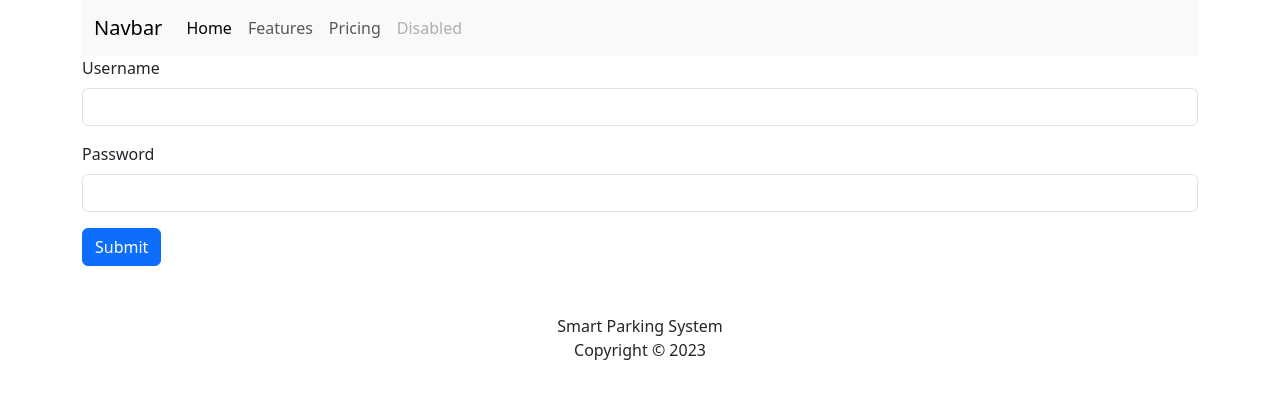
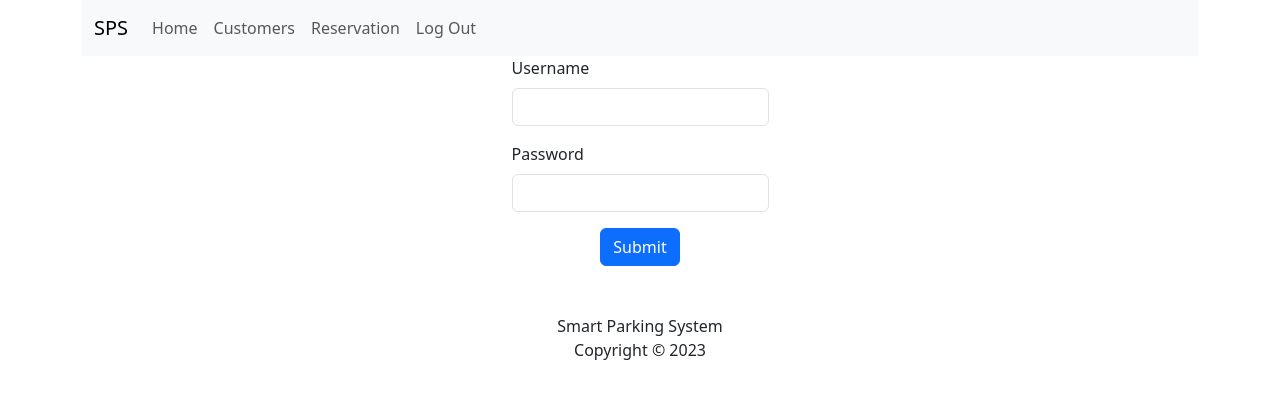
Before and after one commit to noctwilliam/SPS, a PHP site: page /login.php in a window 1280 px wide. Shown: the top 399 px of the page. Run offline with PHP 8.4, Linux system fonts and the light colour scheme; a stand-in replaces the project's code that opens the database connection.

Commit message:
230119
- added logout which redirects to login page
- added index

```diff
--- a/header.php
+++ b/header.php
@@ -1,3 +1,12 @@
+<?php
+	function active($current_page){
+		$url_array =  explode('/', $_SERVER['REQUEST_URI']);
+		$url = end($url_array);
+		if ($current_page == $url) {
+			echo 'active';
+		}
+	}
+?>
 <!DOCTYPE html>
 <html lang="en">
 
@@ -16,16 +25,16 @@
 	<div class="container">
 		<nav class="navbar navbar-expand-lg bg-body-tertiary">
 			<div class="container-fluid">
-				<a class="navbar-brand" href="#">Navbar</a>
+				<a class="navbar-brand" href="#">SPS</a>
 				<button class="navbar-toggler" type="button" data-bs-toggle="collapse" data-bs-target="#navbarNavAltMarkup" aria-controls="navbarNavAltMarkup" aria-expanded="false" aria-label="Toggle navigation">
 					<span class="navbar-toggler-icon"></span>
 				</button>
 				<div class="collapse navbar-collapse" id="navbarNavAltMarkup">
 					<div class="navbar-nav">
-						<a class="nav-link active" aria-current="page" href="#">Home</a>
-						<a class="nav-link" href="#">Features</a>
-						<a class="nav-link" href="#">Pricing</a>
-						<a class="nav-link disabled">Disabled</a>
+						<a class="nav-link <?php active('index.php') ?>" aria-current="page" href="#">Home</a>
+						<a class="nav-link <?php active('customer.php') ?>" href="#">Customers</a>
+						<a class="nav-link <?php active('reservation.php') ?>" href="#">Reservation</a>
+						<a class="nav-link" href="logout.php">Log Out</a>
 					</div>
 				</div>
 			</div>
--- a/login.php
+++ b/login.php
@@ -1,4 +1,5 @@
 <?php
+	session_start();
 	include_once('connect.php');
 	include_once('header.php');
 
@@ -12,7 +13,7 @@
 			$data = htmlspecialchars($data);
 			return $data;
 		}
-		$password = sanitize($password);
+		// $password = sanitize($password);
 
 		/**
 		 * Verify a password against a stored hash
@@ -36,7 +37,7 @@
 		$count = $result -> num_rows;
 		$stmt -> close();
 
-		if ($count == 1 && verify_password($password, $row['password'])) {
+		if ($count == 1) {
 			$_SESSION['admin'] = $row['adminID'];
 			header('location: index.php');
 		} else {
@@ -51,17 +52,19 @@
 
 ?>
 <div class="row">
-	<div class="col-12 mx-auto">
-		<form method="POST">
+	<div class="col-12 d-flex justify-content-center">
+		<form method="POST" action="">
 			<div class="mb-3">
 				<label for="exampleInputEmail1" class="form-label">Username</label>
-				<input type="username" name="username" class="form-control" aria-describedby="emailHelp">
+				<input type="username" name="username" class="form-control" aria-describedby="email">
 			</div>
 			<div class="mb-3">
 				<label for="exampleInputPassword1" class="form-label">Password</label>
 				<input type="password" name="password" class="form-control">
 			</div>
-			<button type="submit" name="adminLogin" class="btn btn-primary">Submit</button>
+			<div class="d-flex justify-content-center">
+				<input type="submit" name="adminLogin" class="btn btn-primary" value="Submit"></input>
+			</div>
 		</form>
 	</div>
 </div>
--- /dev/null
+++ b/logout.php
@@ -0,0 +1,5 @@
+<?php
+	session_start();
+	unset($_SESSION['adminID']);
+	header('location: login.php');
+?>
```
Also changed, not shown: index.php (added, +18 -0 lines), signup.php (+16 -0 lines), 1 other file.
